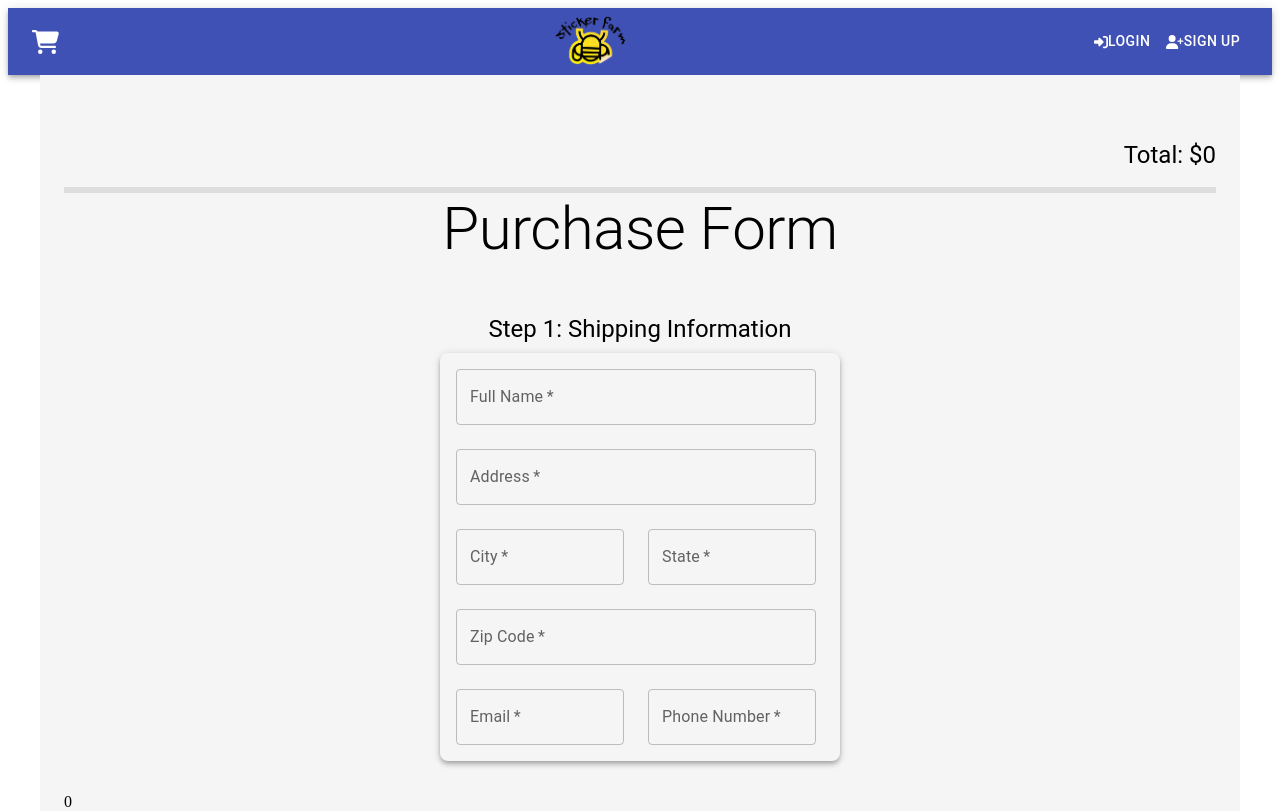
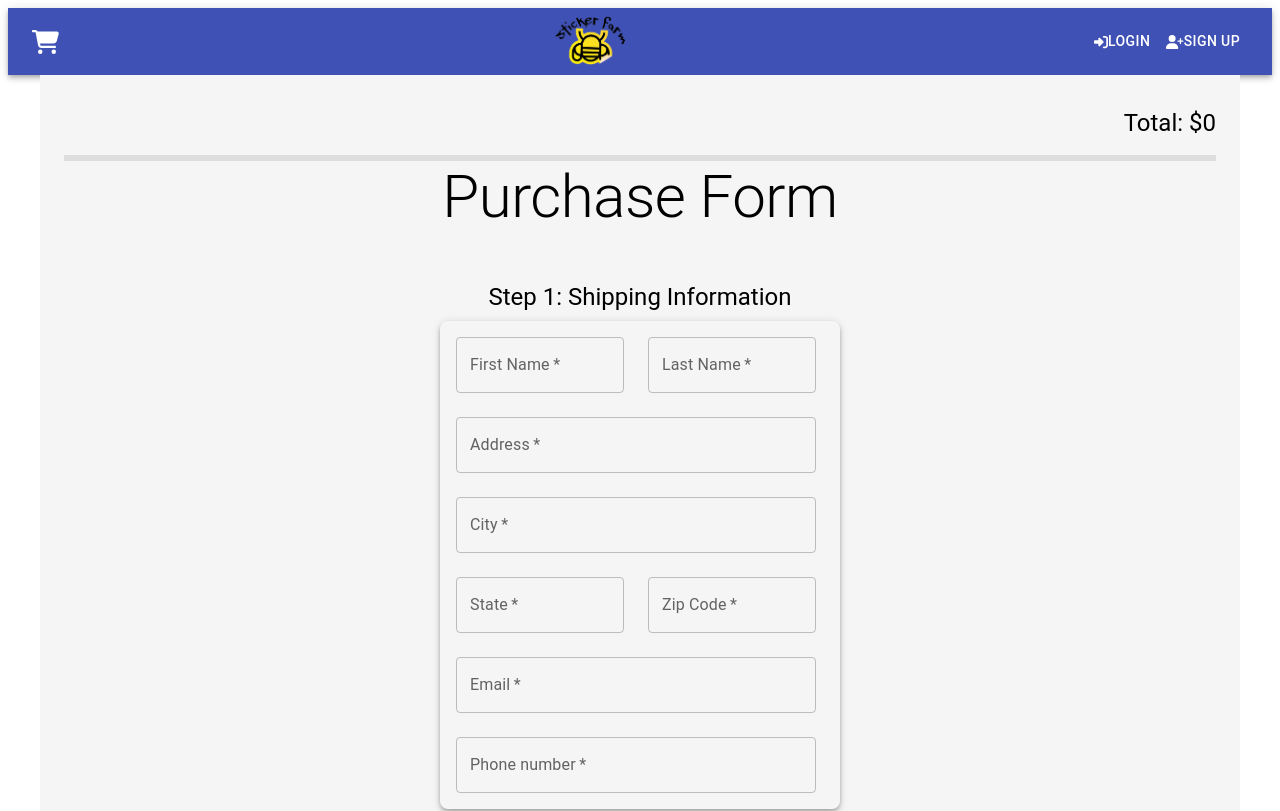
Before and after one commit to jerrol3000/ecommerce, a React app: page /checkout/1 in a window 1280 px wide. Shown: the top 811 px of the page. Built offline with nearby package versions, Linux system fonts and the light colour scheme.

Commit message:
custom input removed

```diff
--- a/client/components/CheckoutForm.js
+++ b/client/components/CheckoutForm.js
@@ -146,6 +146,8 @@ const ProgressBar = styled("div")(({ progress }) => ({
 const PurchaseForm = () => {
   const [step, setStep] = useState(1);
   const [progress, setProgress] = useState(0);
+  const [shippingInfoCompleted, setShippingInfoCompleted] = useState(false);
+  const [creditCardInfoCompleted, setCreditCardInfoCompleted] = useState(true);
   const progressRef = useRef(null);
 
   const { id } = useSelector((state) => state.auth);
@@ -165,8 +167,42 @@ const PurchaseForm = () => {
     dispatch(getLocalCart());
   }, []);
 
+  let shippingdata = localStorage.getItem("shippingInfo")
+    ? JSON.parse(localStorage.getItem("shippingInfo"))
+    : {};
+
+  console.log("shippingdata", shippingdata);
   const handleNext = (event) => {
     event.preventDefault();
+    if (step === 1) {
+      const {
+        firstName,
+        lastName,
+        address,
+        city,
+        state,
+        zip,
+        email,
+        phoneNumber,
+      } = shippingdata;
+      if (
+        firstName &&
+        lastName &&
+        address &&
+        city &&
+        state &&
+        zip &&
+        email &&
+        phoneNumber
+      ) {
+        setShippingInfoCompleted(true);
+      }
+    }
+    if (step === 2 && !creditCardInfoCompleted) {
+      // Show a banner indicating that the user needs to complete the form
+      return;
+    }
+
     setProgress((prevProgress) => prevProgress + 33.33);
     anime({
       targets: ".form-step",
@@ -175,13 +211,15 @@ const PurchaseForm = () => {
       duration: 500,
       complete: () => setStep((prevStep) => prevStep + 1),
     });
-    if (step === null) {
-      localStorage.removeItem("cardData");
-      localStorage.removeItem("shippingInfo");
-      localStorage.removeItem("billingAddress");
-    }
   };
 
+  const handleShippingInfoChange = (data) => {
+    localStorage.setItem("shippingInfo", JSON.stringify(data));
+  };
+
+  const handleCreditCardInfoComplete = () => {
+    return setCreditCardInfoCompleted(true);
+  };
   const handleBack = (event) => {
     event.preventDefault();
     setProgress((prevProgress) => prevProgress - 33.33);
@@ -198,11 +236,19 @@ const PurchaseForm = () => {
     switch (step) {
       case 1:
         return (
-          <ShippingInfo className="form-step" animate={{ translateX: 0 }} />
+          <ShippingInfo
+            className="form-step"
+            animate={{ translateX: 0 }}
+            handleShippingInfoChange={handleShippingInfoChange}
+          />
         );
       case 2:
         return (
-          <CreditCardInfo className="form-step" animate={{ translateX: 0 }} />
+          <CreditCardInfo
+            className="form-step"
+            animate={{ translateX: 0 }}
+            onComplete={handleCreditCardInfoComplete}
+          />
         );
       case 3:
         return (
--- a/client/components/PurchaseForm.js
+++ b/client/components/PurchaseForm.js
@@ -234,7 +234,7 @@ const PurchaseForm = () => {
                   <MenuItem value="3x3">3x3</MenuItem>
                   <MenuItem value="4x4">4x4</MenuItem>
                   <MenuItem value="5x5">5x5</MenuItem>
-                  <MenuItem value="custom">Custom</MenuItem>
+                  {/* <MenuItem value="custom">Custom</MenuItem> */}
                 </Select>
               </FormControl>
               {showCustomInputSize && (
@@ -272,7 +272,7 @@ const PurchaseForm = () => {
                       {amount}
                     </MenuItem>
                   ))}
-                  <MenuItem value="custom">Custom</MenuItem>
+                  {/* <MenuItem value="custom">Custom</MenuItem> */}
                 </Select>
               </FormControl>
               {customInputQuantity && (
--- a/client/components/ShippingInfo.js
+++ b/client/components/ShippingInfo.js
@@ -35,27 +35,45 @@ const FormContainer = styled("div")(({ theme }) => ({
   },
 }));
 
-const ShippingInfo = ({ onNext }) => {
-  const [fullName, setFullName] = useState("");
-  const [address, setAddress] = useState("");
-  const [city, setCity] = useState("");
-  const [state, setState] = useState("");
-  const [zipCode, setZipCode] = useState("");
-  const [email, setEmail] = useState("");
-  const [phoneNumber, setPhoneNumber] = useState("");
+const ShippingInfo = ({ onNext, handleShippingInfoChange }) => {
+  const [formData, setFormData] = useState({
+    firstName: "",
+    lastName: "",
+    address: "",
+    city: "",
+    state: "",
+    zip: "",
+    email: "",
+    phoneNumber: "",
+  });
+  const [errors, setErrors] = useState({});
 
-  const formData = {
-    fullName,
-    address,
-    city,
-    state,
-    zipCode,
-    email,
-    phoneNumber,
+  const handleChange = (event) => {
+    setFormData({
+      ...formData,
+      [event.target.name]: event.target.value,
+    });
   };
+
   localStorage.setItem("shippingInfo", JSON.stringify(formData));
+
   const handleSubmit = (event) => {
     event.preventDefault();
+    const requiredFields = [
+      "firstName",
+      "lastName",
+      "address",
+      "city",
+      "state",
+      "zip",
+      "email",
+      "phoneNumber",
+    ];
+    const newErrors = {};
+    console.log("newErrors", newErrors);
+
+    handleShippingInfoChange(formData);
+
     onNext();
   };
 
@@ -76,73 +94,101 @@ const ShippingInfo = ({ onNext }) => {
       <form onSubmit={handleSubmit}>
         <FormContainer>
           <Grid container spacing={2}>
-            <Grid item xs={12}>
+            <Grid item xs={6}>
               <TextField
-                fullWidth
-                label="Full Name"
+                label="First Name"
+                name="firstName"
+                value={formData.firstName}
+                onChange={handleChange}
+                error={!!errors.firstName}
+                helperText={errors.firstName}
                 required
-                value={fullName}
-                onChange={(e) => setFullName(e.target.value)}
+              />
+            </Grid>
+            <Grid item xs={6}>
+              <TextField
+                label="Last Name"
+                name="lastName"
+                value={formData.lastName}
+                onChange={handleChange}
+                error={!!errors.lastName}
+                helperText={errors.lastName}
+                required
               />
             </Grid>
             <Grid item xs={12}>
               <TextField
+                label="Address"
+                name="address"
+                value={formData.address}
+                onChange={handleChange}
+                error={!!errors.address}
+                helperText={errors.address}
+                required
                 fullWidth
-                label="Address"
-                required
-                value={address}
-                onChange={(e) => setAddress(e.target.value)}
-              />
-            </Grid>
-            <Grid item xs={12} sm={6}>
-              <TextField
-                fullWidth
-                label="City"
-                required
-                value={city}
-                onChange={(e) => setCity(e.target.value)}
-              />
-            </Grid>
-            <Grid item xs={12} sm={6}>
-              <TextField
-                fullWidth
-                label="State"
-                required
-                value={state}
-                onChange={(e) => setState(e.target.value)}
               />
             </Grid>
             <Grid item xs={12}>
               <TextField
+                label="City"
+                name="city"
+                value={formData.city}
+                onChange={handleChange}
+                error={!!errors.city}
+                helperText={errors.city}
+                required
                 fullWidth
-                label="Zip Code"
-                required
-                value={zipCode}
-                onChange={(e) => setZipCode(e.target.value)}
               />
             </Grid>
-            <Grid item xs={12} sm={6}>
+            <Grid item xs={6}>
               <TextField
-                fullWidth
-                label="Email"
-                type="email"
+                label="State"
+                name="state"
+                value={formData.state}
+                onChange={handleChange}
+                error={!!errors.state}
+                helperText={errors.state}
                 required
-                value={email}
-                onChange={(e) => setEmail(e.target.value)}
               />
             </Grid>
-            <Grid item xs={12} sm={6}>
+            <Grid item xs={6} sm={6}>
               <TextField
+                label="Zip Code"
+                name="zip"
+                value={formData.zip}
+                onChange={handleChange}
+                error={!!errors.zip}
+                helperText={errors.zip}
+                required
+              />
+            </Grid>
+            <Grid item xs={12}>
+              <TextField
+                label="Email"
+                name="email"
+                value={formData.zip}
+                onChange={handleChange}
+                error={!!errors.email}
+                helperText={errors.email}
+                required
                 fullWidth
-                label="Phone Number"
-                type="tel"
+              />
+            </Grid>
+            <Grid item xs={12}>
+              <TextField
+                label="Phone number"
+                name="phoneNumber"
+                value={formData.phoneNumber}
+                onChange={handleChange}
+                error={!!errors.phoneNumber}
+                helperText={errors.phoneNumber}
                 required
-                value={phoneNumber}
-                onChange={(e) => setPhoneNumber(e.target.value)}
+                fullWidth
               />
             </Grid>
           </Grid>
         </FormContainer>
+
         <Box sx={{ mt: 2 }}></Box>
       </form>
     </Box>
--- a/client/store/index.js
+++ b/client/store/index.js
@@ -6,6 +6,7 @@ import products from "./ProductSlice";
 import checkout from "./checkoutSlice";
 import review from "./reviewSlice";
 import rating from "./ratingSlice";
+
 const store = configureStore({
   reducer: { auth, products, checkout, review, rating },
   middleware: (getDefaultMiddleware) =>
```
Also changed, not shown: public/uploads/images/1680511649235.jpg (added), public/uploads/images/1680677433223.jpg (added).
